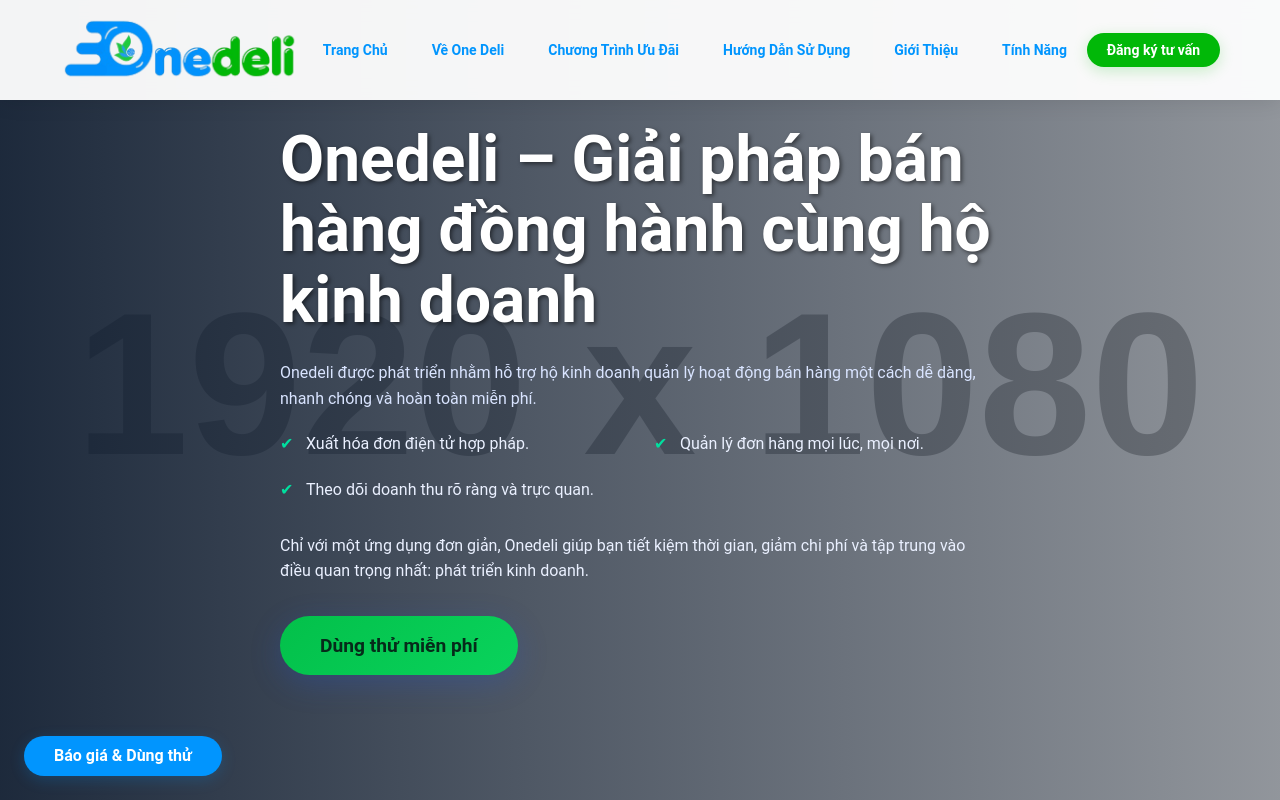
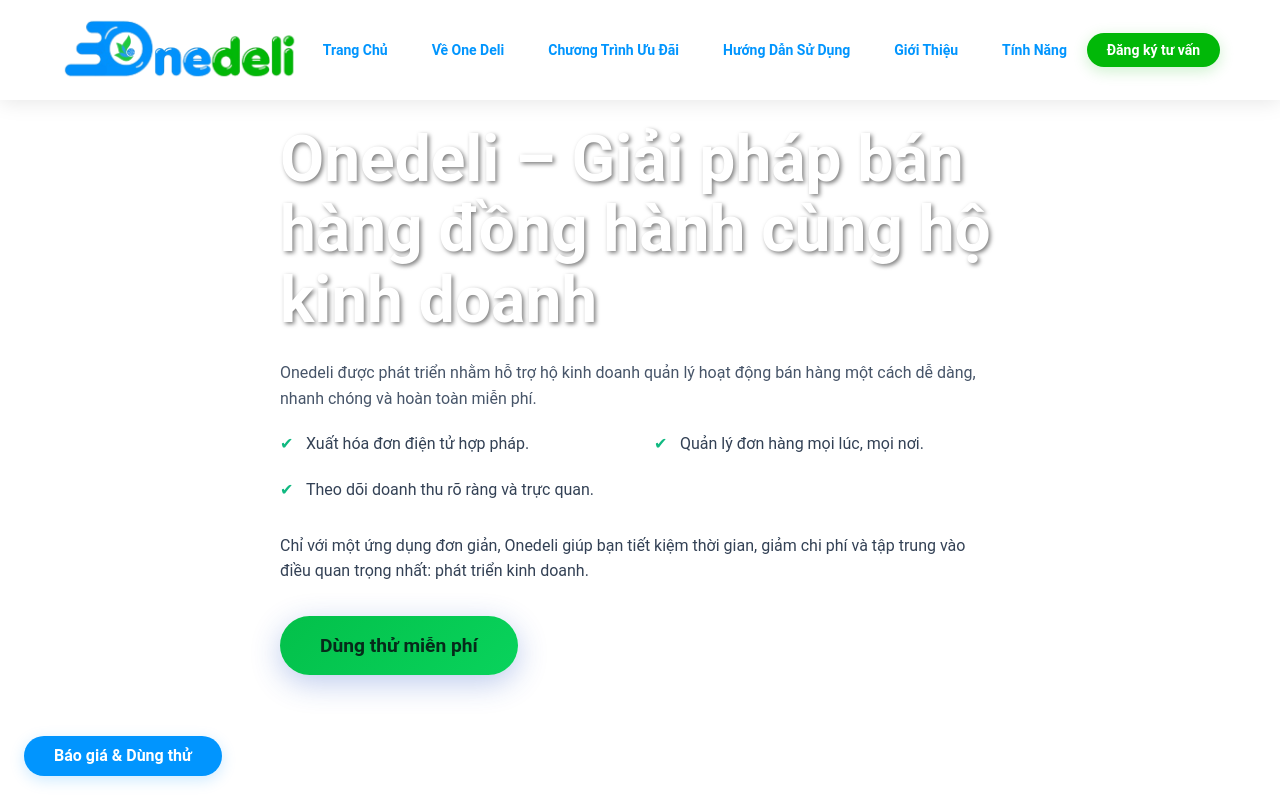
Before and after one commit to levanthien21/WEB-ONEDELI, a Next.js app: page / in a window 1280 px wide. Shown: the top 800 px of the page. Built offline with nearby package versions, Linux system fonts and the light colour scheme.

Commit message:
Hero theme: switch to clean white background, dark text palette, and toned benefits styling

```diff
--- a/styles/components/hero.css
+++ b/styles/components/hero.css
@@ -1,5 +1,5 @@
 .hero-intro {
-  color: #d9e4ff;
+  color: #475569;
   font-size: 1rem;
   margin-bottom: 10px;
   text-align: left;
@@ -7,7 +7,7 @@
 }
 
 .hero-closing {
-  color: #eaf0ff;
+  color: #334155;
   font-size: 1rem;
   margin-top: 6px;
   text-align: left;
@@ -25,17 +25,11 @@
   align-items: center;
   justify-content: center;
   overflow: hidden;
+  background: #ffffff;
 }
 
 /* Hero Background */
-.hero-bg {
-  position: absolute;
-  top: 0;
-  left: 0;
-  width: 100%;
-  height: 100%;
-  z-index: -1;
-}
+.hero-bg { display: none; }
 
 .hero-bg-image {
   width: 100%;
@@ -44,18 +38,13 @@
   object-position: center;
 }
 
-.hero-overlay {
-  position: absolute;
-  inset: 0;
-  background: linear-gradient(90deg, rgba(10,24,44,0.9) 0%, rgba(10,24,44,0.65) 40%, rgba(10,24,44,0.3) 100%);
-  pointer-events: none;
-}
+.hero-overlay { display: none; }
 
 /* Hero Content */
 .hero-content {
   position: relative;
   z-index: 2;
-  color: var(--text-light);
+  color: var(--text-dark);
   width: 100%;
   padding: 0 var(--spacing-sm);
 }
@@ -82,7 +71,7 @@
 }
 
 .hero-kicker {
-  color: #d9e4ff;
+  color: #475569;
   font-size: 1.05rem;
   margin-bottom: 10px;
   text-align: left;
@@ -93,7 +82,7 @@
   padding-left: 0;
   list-style: none;
   text-align: left;
-  color: #eaf0ff;
+  color: #334155;
 }
 
 .hero-benefits li {
@@ -107,7 +96,7 @@
   position: absolute;
   left: 0;
   top: 0;
-  color: #00e09f;
+  color: #10b981;
 }
 
 .hero-subtitle {
@@ -118,6 +107,7 @@
   opacity: 0.95;
   text-align: left;
   max-width: 900px;
+  color: #475569;
 }
 
 /* Hero CTA */
```
